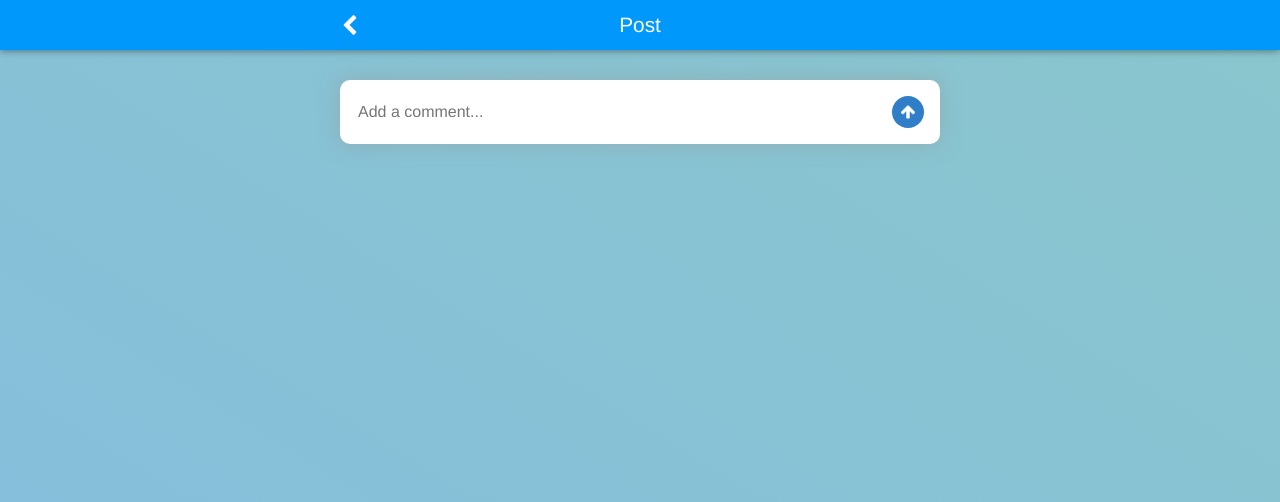
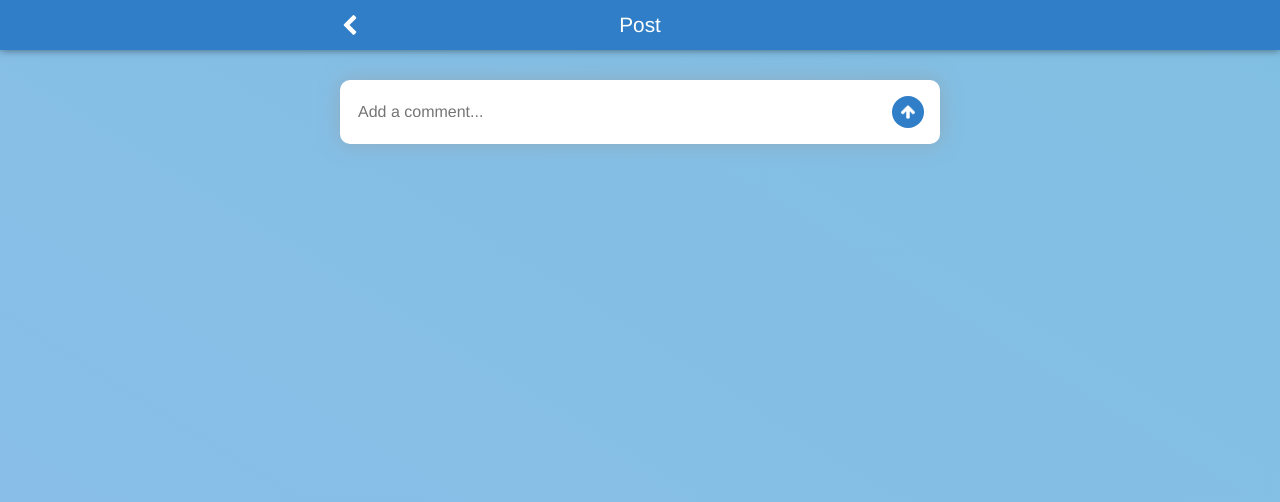
Before and after one commit to zeitspace/zeitbook-frontend, a website: page assets/pages/post.html in a window 1280 px wide. Drawn offline with nearby package versions, Linux system fonts and the light colour scheme; files that its build step writes are made by us from their sources.

Commit message:
change some colors

```diff
--- a/assets/stylesheets/index.scss
+++ b/assets/stylesheets/index.scss
@@ -18,12 +18,12 @@ html, body {
 
 body {
   font-family: Helvetica, Arial, sans-serif;
-  background: linear-gradient(to bottom left, #8AC6CD, #84BDDE);
+  background: linear-gradient(to bottom left, #81bfe2, #8abeea);
   background-attachment: fixed;
 }
 
 #header {
-  background: #0098FA;
+  background: $primary-blue;
   color: #ffffff;
   height: 50px;
   box-shadow: 0 0 8px 0 rgba(0, 0, 0, 0.50);
```
